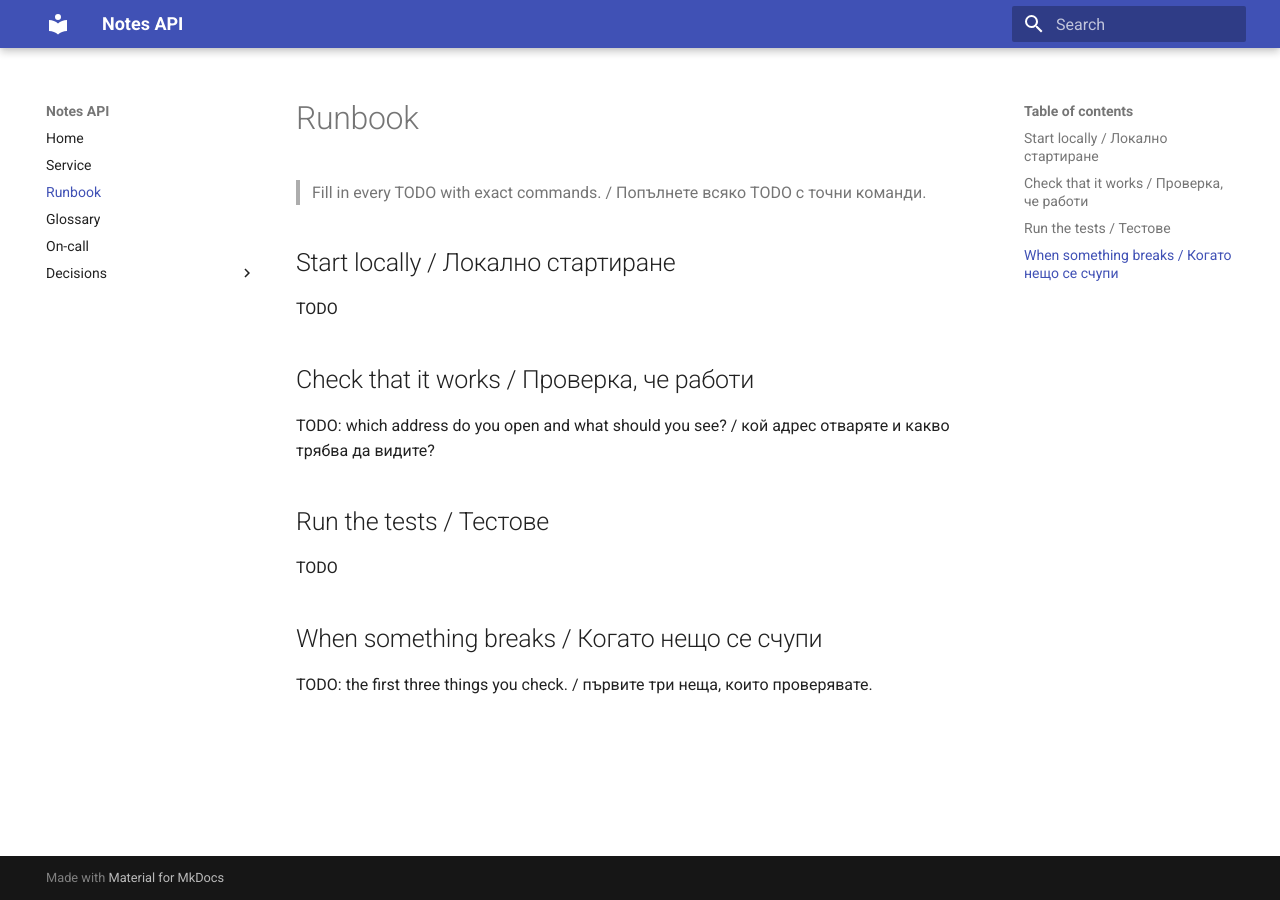
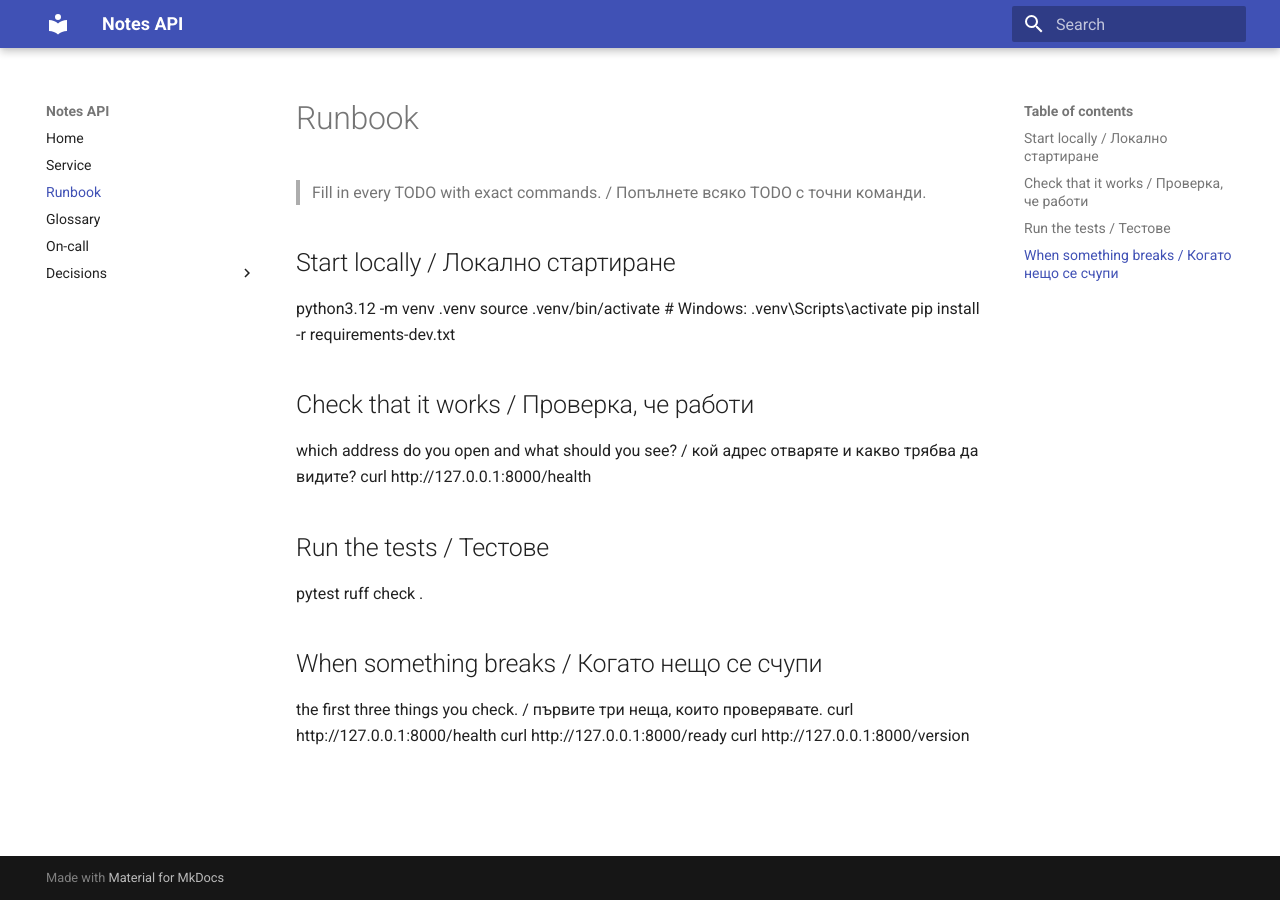
Before and after one commit to UlianMateev/devops-labs-fn361223011, an MkDocs documentation site: the page built from docs/runbook.md, in a window 1280 px wide. Built offline with MkDocs 1.6.1 and Material for MkDocs 9.7.7, drawn with Linux system fonts in a browser that asks for light colours.

Commit message:
T04 issue (#4)

```diff
--- a/docs/runbook.md
+++ b/docs/runbook.md
@@ -4,16 +4,23 @@
 
 ## Start locally / Локално стартиране
 
-TODO
+python3.12 -m venv .venv
+source .venv/bin/activate          # Windows: .venv\Scripts\activate
+pip install -r requirements-dev.txt
 
 ## Check that it works / Проверка, че работи
 
-TODO: which address do you open and what should you see? / кой адрес отваряте и какво трябва да видите?
+ which address do you open and what should you see? / кой адрес отваряте и какво трябва да видите?
+curl  http://127.0.0.1:8000/health
 
 ## Run the tests / Тестове
 
-TODO
+pytest
+ruff check .
 
 ## When something breaks / Когато нещо се счупи
 
-TODO: the first three things you check. / първите три неща, които проверявате.
+ the first three things you check. / първите три неща, които проверявате.
+ curl  http://127.0.0.1:8000/health
+ curl  http://127.0.0.1:8000/ready
+ curl  http://127.0.0.1:8000/version
```
